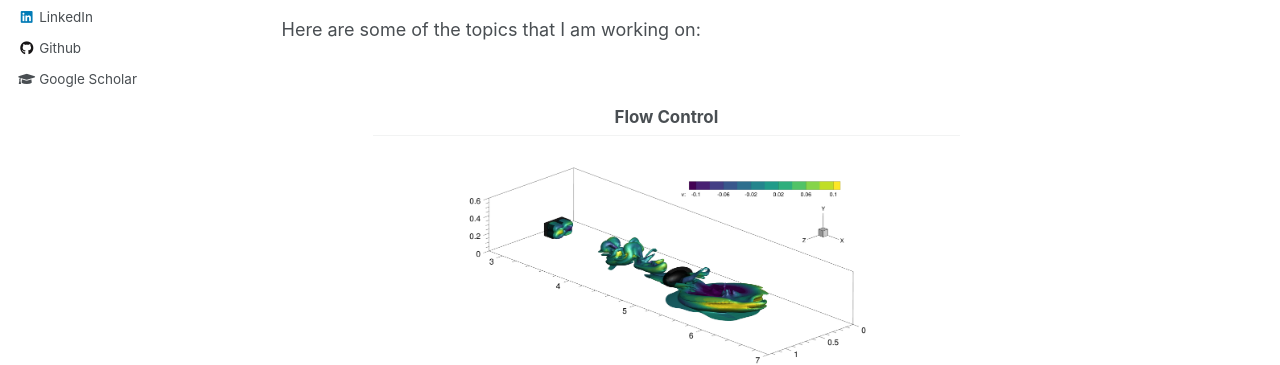
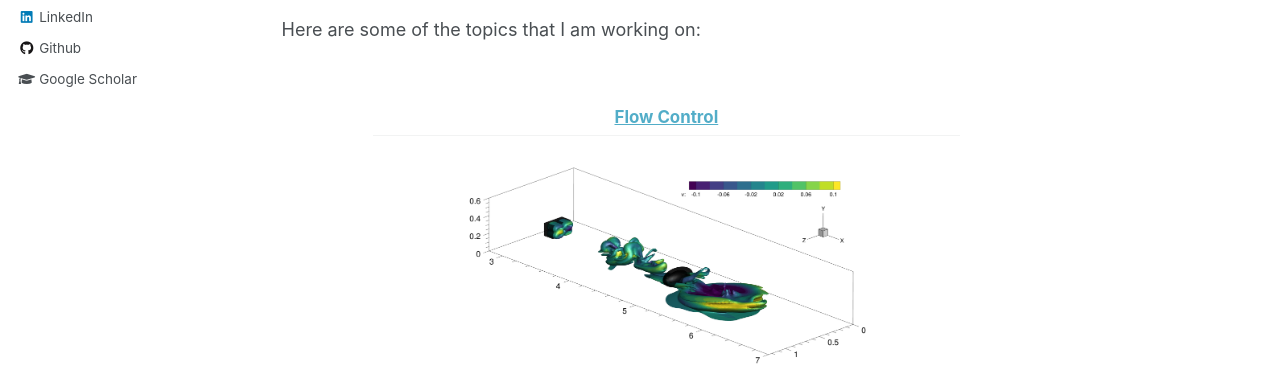
Before and after one commit to alextsolovikos/alextsolovikos.github.io, a Jekyll site: the page built from _pages/about.md, in a window 1280 px wide. Shown: the part 509-874 px from the top of the page. Built offline with Jekyll 4.4.1, drawn with Linux system fonts in a browser that asks for light colours.

Commit message:
Update about.md

```diff
--- a/_pages/about.md
+++ b/_pages/about.md
@@ -22,28 +22,28 @@
   <tbody>
     <tr>
       <td colspan=2 style="width: 600px; height: 250px; text-align: center; vertical-align: top; border: 0px;">
-        <h2>Flow Control</h2>
+        <a href="/flow-control/"><h2>Flow Control</h2></a>
         <br>
-        <img src="https://alextsolovikos.github.io/docs/multiple_lsms_dns_overview.png" alt="Flow Control" width="400px">
+        <a href="/flow-control/"><img src="https://alextsolovikos.github.io/docs/multiple_lsms_dns_overview.png" alt="Flow Control" width="400px"></a>
       </td>
     </tr>
     <tr>
       <td style="width: 300px; height: 250px; text-align: center; vertical-align: top; border: 0px;">
         <h2>Data-Driven Dynamics and Control</h2>
         <br>
-        <img src="https://alextsolovikos.github.io/docs/deep_gp_koopman_example.png" alt="Data-Driven Dynamics and Control" width="200px">
+        <a href="/data-driven-dynamics/"><img src="https://alextsolovikos.github.io/docs/deep_gp_koopman_example.png" alt="Data-Driven Dynamics and Control" width="200px"></a>
       </td>
       <td style="width: 300px; height: 250px; text-align: center; vertical-align: top; border: 0px;">
         <h2>Stochastic Optimal Control</h2>
         <br>
-        <img src="https://alextsolovikos.github.io/docs/greedy_covariance_2d.png" alt="Stochastic Optimal Control" width="250px">
+        <a href="/stochastic-optimal-control/"><img src="https://alextsolovikos.github.io/docs/greedy_covariance_2d.png" alt="Stochastic Optimal Control" width="250px"></a>
       </td>
     </tr>
     <tr>
       <td colspan=2 style="width: 600px; height: 250px; text-align: center; vertical-align: top; border: 0px;">
         <h2>Motion Prediction</h2>
         <br>
-        <img src="https://alextsolovikos.github.io/docs/transformer_example_prediction.png" alt="Motion Prediction" width="400px">
+        <a href="/motion-prediction/"><img src="https://alextsolovikos.github.io/docs/transformer_example_prediction.png" alt="Motion Prediction" width="400px"></a>
       </td>
     </tr>
   </tbody>
@@ -59,17 +59,17 @@
       <td style="width: 200px; height: 300px; text-align: center; vertical-align: top; border: 0px;">
         <h3>Dynamic Mode Decomposition</h3>
         <br>
-        <img src="https://alextsolovikos.github.io/docs/dmd_sketch.png" alt="Dynamic Mode Decomposition" width="200px">
+        <a href="/dynamic-mode-decomposition/"><img src="https://alextsolovikos.github.io/docs/dmd_sketch.png" alt="Dynamic Mode Decomposition" width="200px"></a>
       </td>
       <td style="width: 200px; height: 300px; text-align: center; vertical-align: top; border: 0px;">
         <h3>Gaussian Processes</h3>
         <br>
-        <img src="https://alextsolovikos.github.io/docs/gp_sketch.png" alt="Gaussian Processes" width="200px">
+        <a href="/gaussian-processes/"><img src="https://alextsolovikos.github.io/docs/gp_sketch.png" alt="Gaussian Processes" width="200px"></a>
       </td>
       <td style="width: 200px; height: 300px; text-align: center; vertical-align: top; border: 0px;">
         <h3>Transformers</h3>
         <br>
-        <img src="https://alextsolovikos.github.io/docs/transformer_sketch.png" alt="Transformer" width="200px">
+        <a href="/transformers/"><img src="https://alextsolovikos.github.io/docs/transformer_sketch.png" alt="Transformer" width="200px"></a>
       </td>
     </tr>
   </tbody>
```
